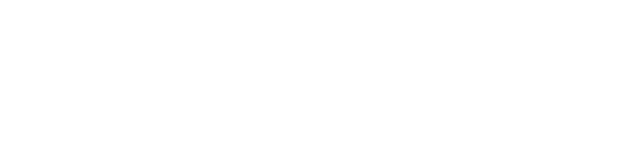
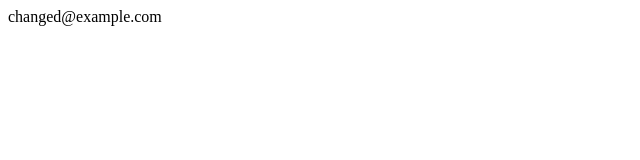
Before and after one commit to PopPio/modern-javascript, a plain HTML site: page index.html in a window 1280 px wide. Shown: the whole page, without its empty margins (0-640 px from the left). Drawn offline with Linux system fonts and the light colour scheme.

Commit message:
Episode 2 let and const

```diff
--- a/index.html
+++ b/index.html
@@ -8,9 +8,6 @@
     <div class="wrapper">
         <div id="output"></div>
     </div>
-    <script>
-        'use strict';
-
-    </script>
+    <script src="main.js"></script>
 </body>
 </html>
--- /dev/null
+++ b/main.js
@@ -0,0 +1,18 @@
+'use strict';
+const user = {
+    name: 'John',
+    email: 'john@example.com'
+};
+
+function init() {
+    // if (true) {
+    //     var email = 'john@example.com'
+    //     let email = 'john@example.com'
+    //     document.getElementById('output').innerHTML = email
+    // }
+    user.email = "changed@example.com"
+
+    document.getElementById('output').innerHTML = user.email
+}
+
+init()
```
